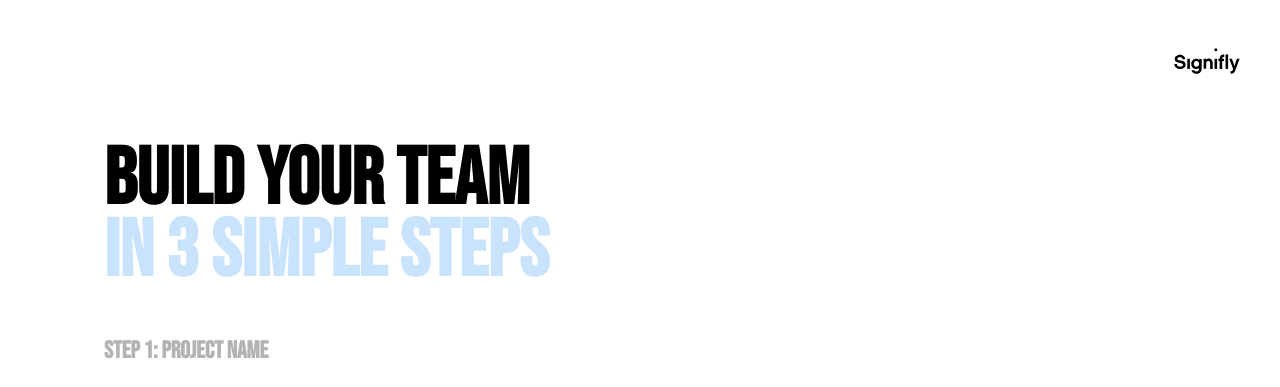
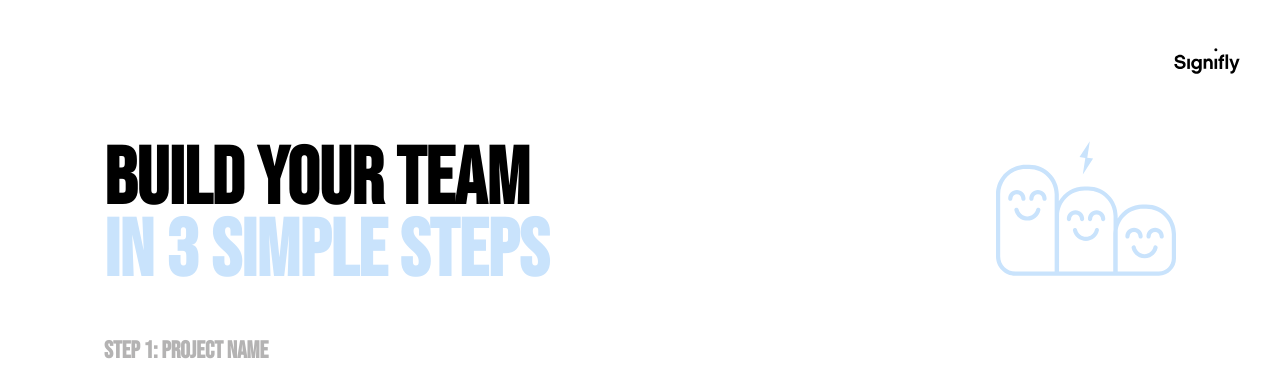
Before and after one commit to achowatt/vue-project-team, a Vue app: page / in a window 1280 px wide. Shown: the top 387 px of the page. Built offline with nearby package versions, Linux system fonts and the light colour scheme; no server answers; the database is empty.

Commit message:
Add happy svg

```diff
--- a/src/components/AddProjectSection.vue
+++ b/src/components/AddProjectSection.vue
@@ -2,6 +2,54 @@
   <BioModal v-if="modal.opened" :info="modal.info" @closeBio="closeBio" />
   <section class="create-project-section">
     <h1>Build Your team <span class="highlight-1">in 3 simple steps</span></h1>
+    <svg
+      class="happy-svg"
+      version="1.1"
+      id="__JzFRSX1__Layer_1"
+      xmlns="http://www.w3.org/2000/svg"
+      xmlns:xlink="http://www.w3.org/1999/xlink"
+      x="0px"
+      y="0px"
+      viewBox="0 0 301.1 423"
+      style="enable-background: new 0 0 301.1 423"
+      xml:space="preserve"
+    >
+      <g>
+        <polygon
+          points="162.4,124.8 152.7,123.3 156.9,95.7 139.7,122.2 149.4,123.6 145.2,151.3"
+        ></polygon>
+        <path
+          d="M37.7,209.6c-0.4-1.9-2.3-3.1-4.2-2.7c-1.9,0.4-3.1,2.3-2.7,4.2c2.2,10.1,11.4,17.4,21.7,17.4s19.4-7.3,21.7-17.4c0.4-1.9-0.8-3.8-2.7-4.2s-3.8,0.8-4.2,2.7c-1.5,6.9-7.8,11.9-14.9,11.9S39.3,216.5,37.7,209.6z"
+        ></path>
+        <path
+          d="M23.9,195.3c1.9,0,3.5-1.6,3.5-3.5c0-4.2,3.4-7.5,7.5-7.5s7.5,3.4,7.5,7.5c0,1.9,1.6,3.5,3.5,3.5s3.5-1.6,3.5-3.5c0-8-6.5-14.5-14.5-14.5s-14.5,6.5-14.5,14.5C20.4,193.8,22,195.3,23.9,195.3z"
+        ></path>
+        <path
+          d="M59.2,195.3c1.9,0,3.5-1.6,3.5-3.5c0-4.2,3.4-7.5,7.5-7.5s7.5,3.4,7.5,7.5c0,1.9,1.6,3.5,3.5,3.5s3.5-1.6,3.5-3.5c0-8-6.5-14.5-14.5-14.5s-14.5,6.5-14.5,14.5C55.7,193.8,57.3,195.3,59.2,195.3z"
+        ></path>
+        <path
+          d="M169.6,241c-1.9-0.4-3.8,0.8-4.2,2.7c-1.5,6.9-7.8,11.9-14.9,11.9s-13.3-5-14.9-11.9c-0.4-1.9-2.3-3.1-4.2-2.7c-1.9,0.4-3.1,2.3-2.7,4.2c2.2,10.1,11.4,17.4,21.7,17.4s19.4-7.3,21.7-17.4C172.7,243.3,171.5,241.4,169.6,241z"
+        ></path>
+        <path
+          d="M140.5,225.9c0,1.9,1.6,3.5,3.5,3.5s3.5-1.6,3.5-3.5c0-8-6.5-14.5-14.5-14.5s-14.5,6.5-14.5,14.5c0,1.9,1.6,3.5,3.5,3.5s3.5-1.6,3.5-3.5c0-4.2,3.4-7.5,7.5-7.5S140.5,221.8,140.5,225.9z"
+        ></path>
+        <path
+          d="M168.3,211.4c-8,0-14.5,6.5-14.5,14.5c0,1.9,1.6,3.5,3.5,3.5s3.5-1.6,3.5-3.5c0-4.2,3.4-7.5,7.5-7.5s7.5,3.4,7.5,7.5c0,1.9,1.6,3.5,3.5,3.5s3.5-1.6,3.5-3.5C182.8,217.9,176.3,211.4,168.3,211.4z"
+        ></path>
+        <path
+          d="M233.8,272.7c-0.4-1.9-2.3-3.1-4.2-2.7s-3.1,2.3-2.7,4.2c2.2,10.1,11.4,17.4,21.7,17.4c10.3,0,19.4-7.3,21.7-17.4c0.4-1.9-0.8-3.8-2.7-4.2c-1.9-0.4-3.8,0.8-4.2,2.7c-1.5,6.9-7.8,11.9-14.9,11.9S235.3,279.6,233.8,272.7z"
+        ></path>
+        <path
+          d="M219.9,258.5c1.9,0,3.5-1.6,3.5-3.5c0-4.2,3.4-7.5,7.5-7.5s7.5,3.4,7.5,7.5c0,1.9,1.6,3.5,3.5,3.5s3.5-1.6,3.5-3.5c0-8-6.5-14.5-14.5-14.5s-14.5,6.5-14.5,14.5C216.4,256.9,218,258.5,219.9,258.5z"
+        ></path>
+        <path
+          d="M255.2,258.5c1.9,0,3.5-1.6,3.5-3.5c0-4.2,3.4-7.5,7.5-7.5s7.5,3.4,7.5,7.5c0,1.9,1.6,3.5,3.5,3.5s3.5-1.6,3.5-3.5c0-8-6.5-14.5-14.5-14.5s-14.5,6.5-14.5,14.5C251.7,256.9,253.3,258.5,255.2,258.5z"
+        ></path>
+        <path
+          d="M32.3,320.7h69.3c0.1,0,0.1,0,0.2,0s0.1,0,0.2,0h97.6h0.5h72.3c15.8,0,28.7-12.9,28.7-28.7v-41c0-27.3-22.2-49.6-49.6-49.6h-5.9c-17.7,0-33.3,9.3-42.1,23.4v-3.9c0-27.3-22.2-49.6-49.6-49.6H148c-18.3,0-34.3,10-42.9,24.8v-11.5c0-27.3-22.2-49.6-49.6-49.6h-5.9C22.3,135,0,157.2,0,184.6v103.9C0,306.2,14.5,320.7,32.3,320.7z M245.6,208.5h5.9c23.5,0,42.6,19.1,42.6,42.6V292c0,12-9.7,21.7-21.7,21.7h-68.8v-69.4C206.8,224,224.4,208.5,245.6,208.5z M105.5,220.9c0-23.5,19.1-42.6,42.6-42.6h5.9c23.5,0,42.6,19.1,42.6,42.6v22.9c-0.3,2.4-0.5,4.8-0.5,7.2v62.7h-90.6L105.5,220.9L105.5,220.9zM7,184.6C7,161.1,26.1,142,49.6,142h5.9c23.5,0,42.6,19.1,42.6,42.6v129.1H32.3C18.4,313.7,7,302.4,7,288.4V184.6L7,184.6z"
+        ></path>
+      </g>
+    </svg>
     <form @submit.prevent="onSubmit">
       <div id="step-1" class="form-group">
         <label for="project-title">Step 1: Project Name</label>
@@ -122,6 +170,22 @@ export default {
 </script>
 
 <style lang="scss" scoped>
+.create-project-section {
+  position: relative;
+  .happy-svg {
+    display: none;
+    @media screen and (min-width: 800px) {
+      display: block;
+      max-width: 180px;
+      width: 18vw;
+      position: absolute;
+      right: 0;
+      top: -60px;
+      fill: #c9e3fc;
+    }
+  }
+}
+
 span {
   display: block;
 }
```
